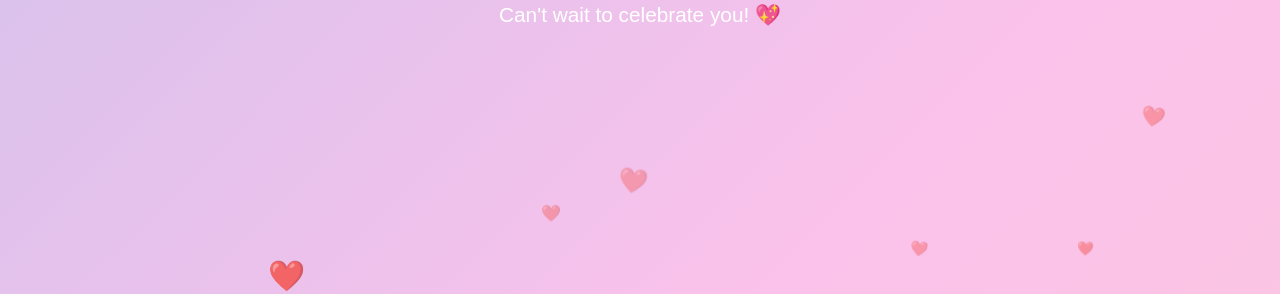
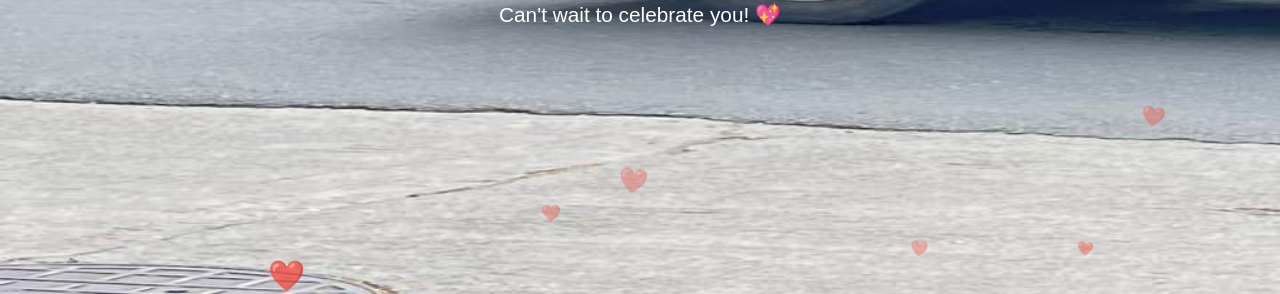
Before and after one commit to Staygolden-dotcom/Salamatu, a plain HTML site: page index.html in a window 1280 px wide. Shown: the part 506-800 px from the top of the page. Drawn offline with Linux system fonts and the light colour scheme.

Commit message:
Update birthday.css

```diff
--- a/birthday.css
+++ b/birthday.css
@@ -7,7 +7,7 @@
 
 body {
     font-family: 'Arial', sans-serif;
-    background: linear-gradient(-45deg, #ff9a9e, #fad0c4, #fbc2eb, #a6c1ee);
+    background: url(./img.jpg);
     background-size: 400% 400%;
     animation: gradientBG 5s ease infinite;
     color: white;
```
